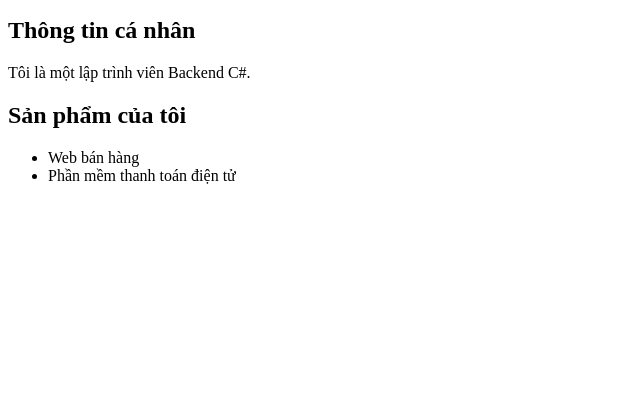
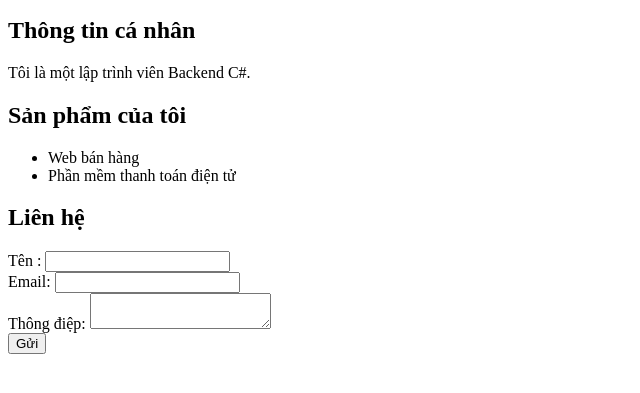
Before and after one commit to Viet382004/my-portfolio, a plain HTML site: page index.html in a window 1280 px wide. Shown: the part 101-494 px from the top of the page, without its empty margins (0-640 px from the left). Drawn offline with Linux system fonts and the light colour scheme.

Commit message:
feat : Thêm biểu mẫu liên hệ

```diff
--- a/index.html
+++ b/index.html
@@ -21,5 +21,23 @@
             <li>Phần mềm thanh toán điện tử</li>
         </ul>
     </section>
+    <section id="contact">
+    <h2>Liên hệ</h2>
+    <form>
+        <div>
+            <label>Tên :</label>
+            <input type="text" name="name">
+        </div>
+        <div>
+            <label>Email:</label>
+            <input type="email" name="email">
+        </div>
+        <div>
+            <label>Thông điệp:</label>
+            <textarea name="message"></textarea>
+        </div>
+        <button type="submit">Gửi</button>
+    </form>
+</section>
 </body>
 </html>
```
